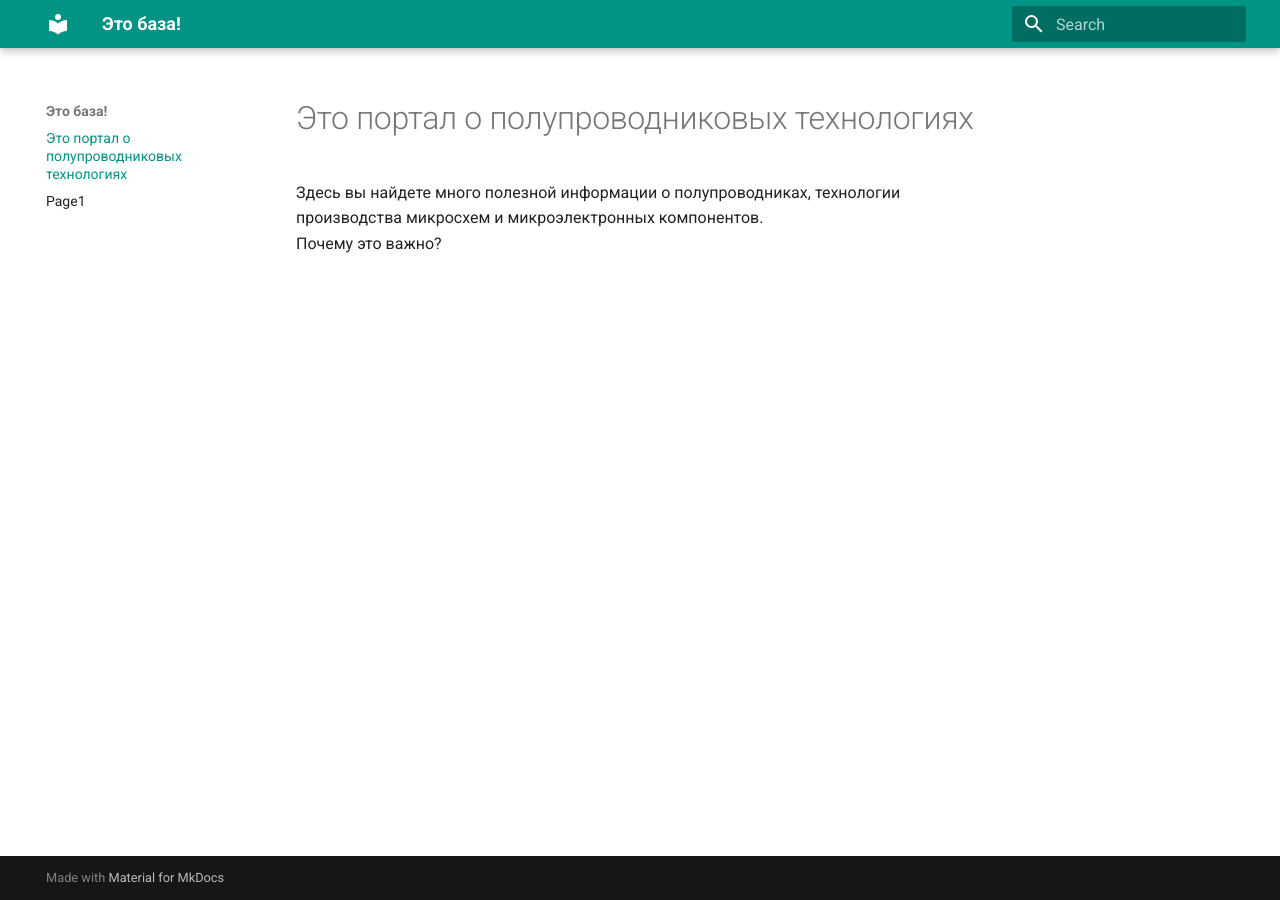
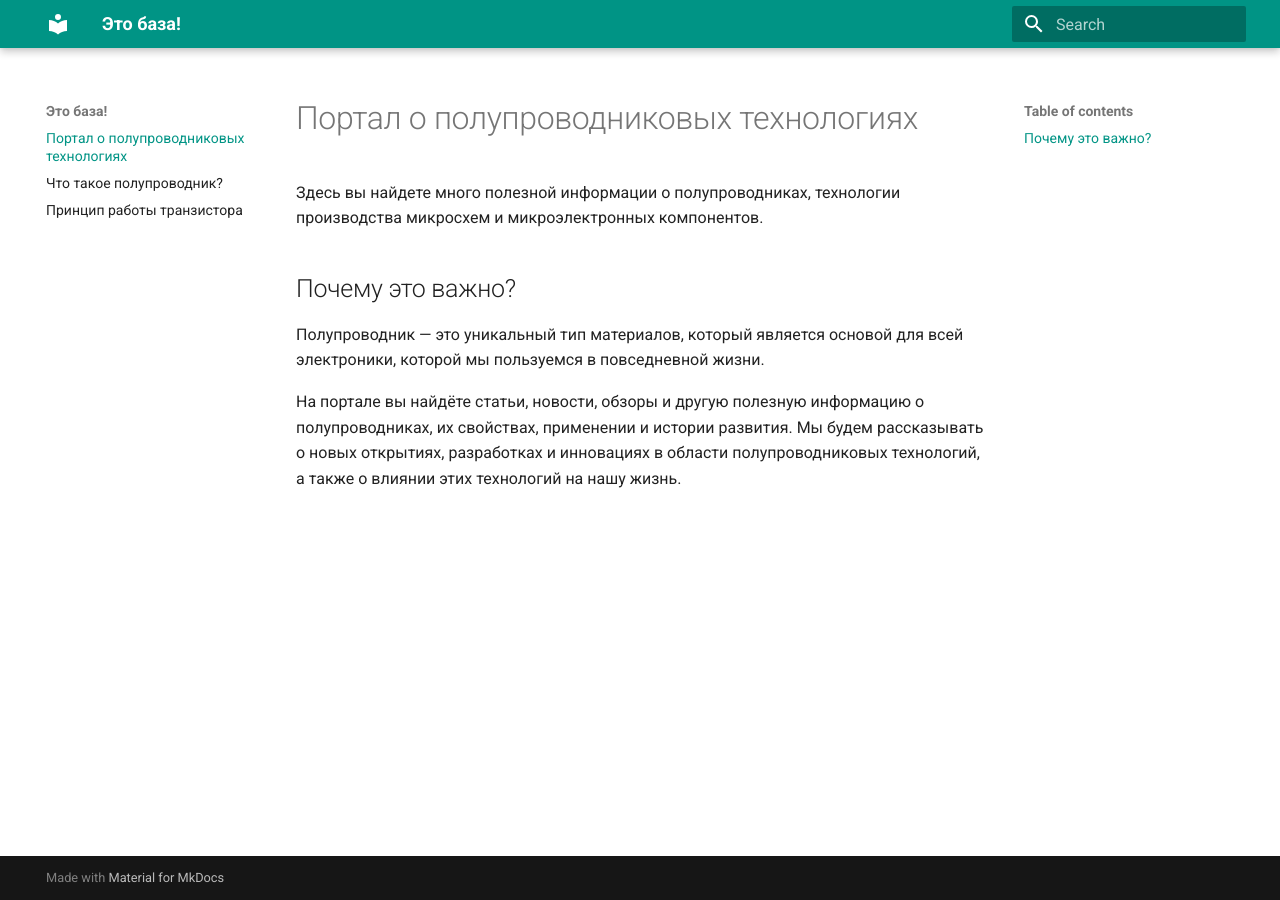
Before and after one commit to okrasilnikova/site, an MkDocs documentation site: the page built from docs/index.md, in a window 1280 px wide. Built offline with MkDocs 1.6.1 and Material for MkDocs 9.7.7, drawn with Linux system fonts in a browser that asks for light colours.

```diff
--- a/docs/index.md
+++ b/docs/index.md
@@ -1,3 +1,9 @@
-# Это портал о полупроводниковых технологиях
+# Портал о полупроводниковых технологиях
+
 Здесь вы найдете много полезной информации о полупроводниках, технологии производства микросхем и микроэлектронных компонентов.
-Почему это важно?
+
+## Почему это важно?
+
+Полупроводник — это уникальный тип материалов, который является основой для всей электроники, которой мы пользуемся в повседневной жизни.
+
+На портале вы найдёте статьи, новости, обзоры и другую полезную информацию о полупроводниках, их свойствах, применении и истории развития. Мы будем рассказывать о новых открытиях, разработках и инновациях в области полупроводниковых технологий, а также о влиянии этих технологий на нашу жизнь.
--- a/docs/page1.md
+++ b/docs/page1.md
@@ -1,4 +1 @@
-# Page1
-- list
-- list2
-Портал это база!
+# Что такое полупроводник?
--- /dev/null
+++ b/docs/page2.md
@@ -0,0 +1 @@
+# Принцип работы транзистора
```
